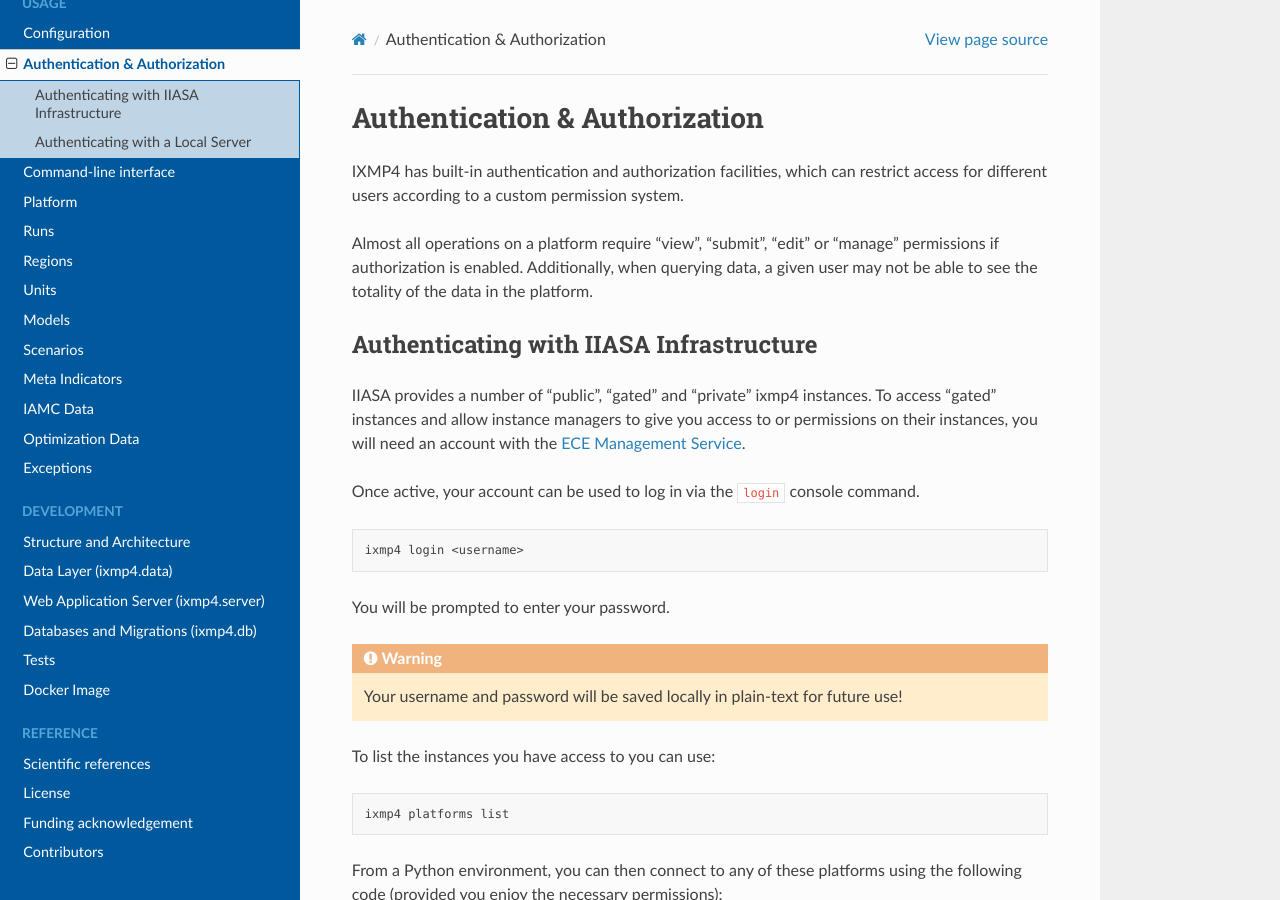
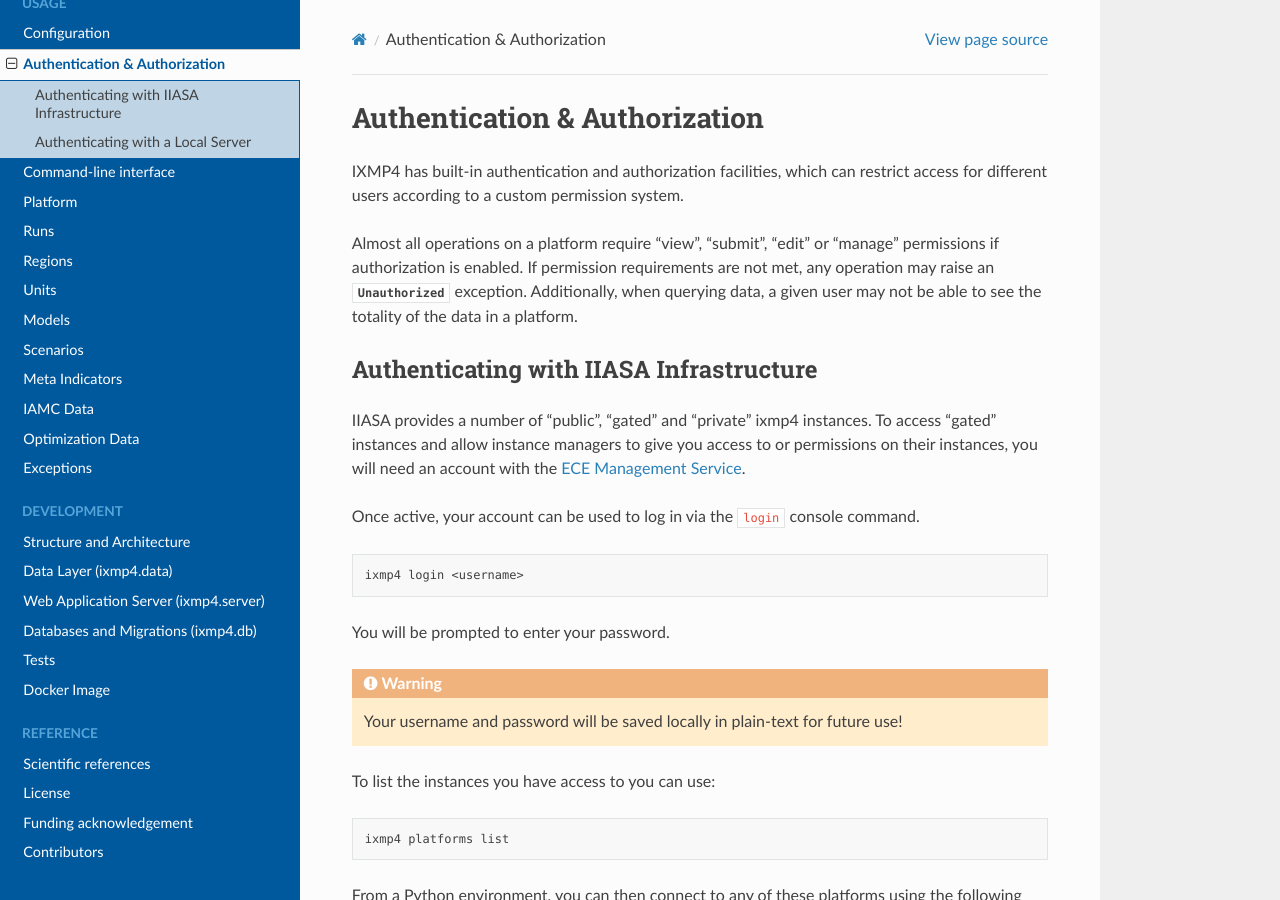
Before and after one commit to iiasa/ixmp4, a Sphinx documentation site: the page built from doc/source/auth.rst, in a window 1280 px wide and 900 px high. Built offline with Sphinx 7.4.7 and the Read the Docs theme 3.1.0, drawn with Linux system fonts in a browser that asks for light colours; some of the changed text lies outside the part shown.

Commit message:
nitpick auth docs

```diff
--- a/doc/source/auth.rst
+++ b/doc/source/auth.rst
@@ -7,8 +7,10 @@
 
 Almost all operations on a platform require "view", "submit",
 "edit" or "manage" permissions if authorization is enabled.
+If permission requirements are not met, any operation may raise
+an :class:`~ixmp4.base_exceptions.Unauthorized` exception.
 Additionally, when querying data, a given user may not be
-able to see the totality of the data in the platform.
+able to see the totality of the data in a platform.
 
 Authenticating with IIASA Infrastructure
 ----------------------------------------
@@ -98,3 +100,10 @@
 This will give anyone with knowledge of the secret superuser access
 to the local server instance.
 Anyone connecting without a secret will receive an "unauthorized" response.
+
+.. note::
+    The secret is used for cryptographic signatures and their verification
+    and never shared in any client-server communication.
+
+    Ideally, it is only shared between individuals physically or via
+    verifiably secure channels.
```
